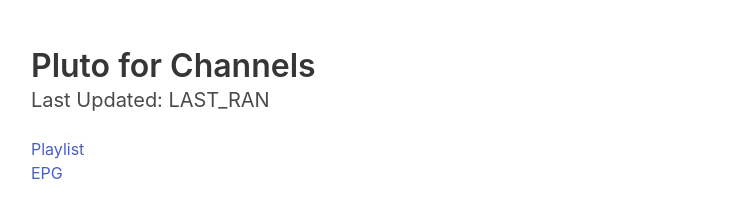
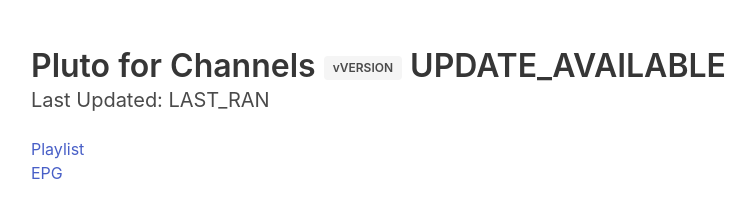
Before and after one commit to maddox/pluto-for-channels, a plain HTML site: page index.html in a window 1280 px wide. Shown: the whole page, without its empty margins (33-788 px from the left). Drawn offline with nearby package versions, Linux system fonts and the light colour scheme.

Commit message:
show version and if there's an update

```diff
--- a/index.html
+++ b/index.html
@@ -11,6 +11,8 @@
     <div class="container">
       <h1 class="title">
         Pluto for Channels
+        <span class="tag">vVERSION</span>
+        UPDATE_AVAILABLE
       </h1>
       <p class="subtitle">
         Last Updated: LAST_RAN
```
